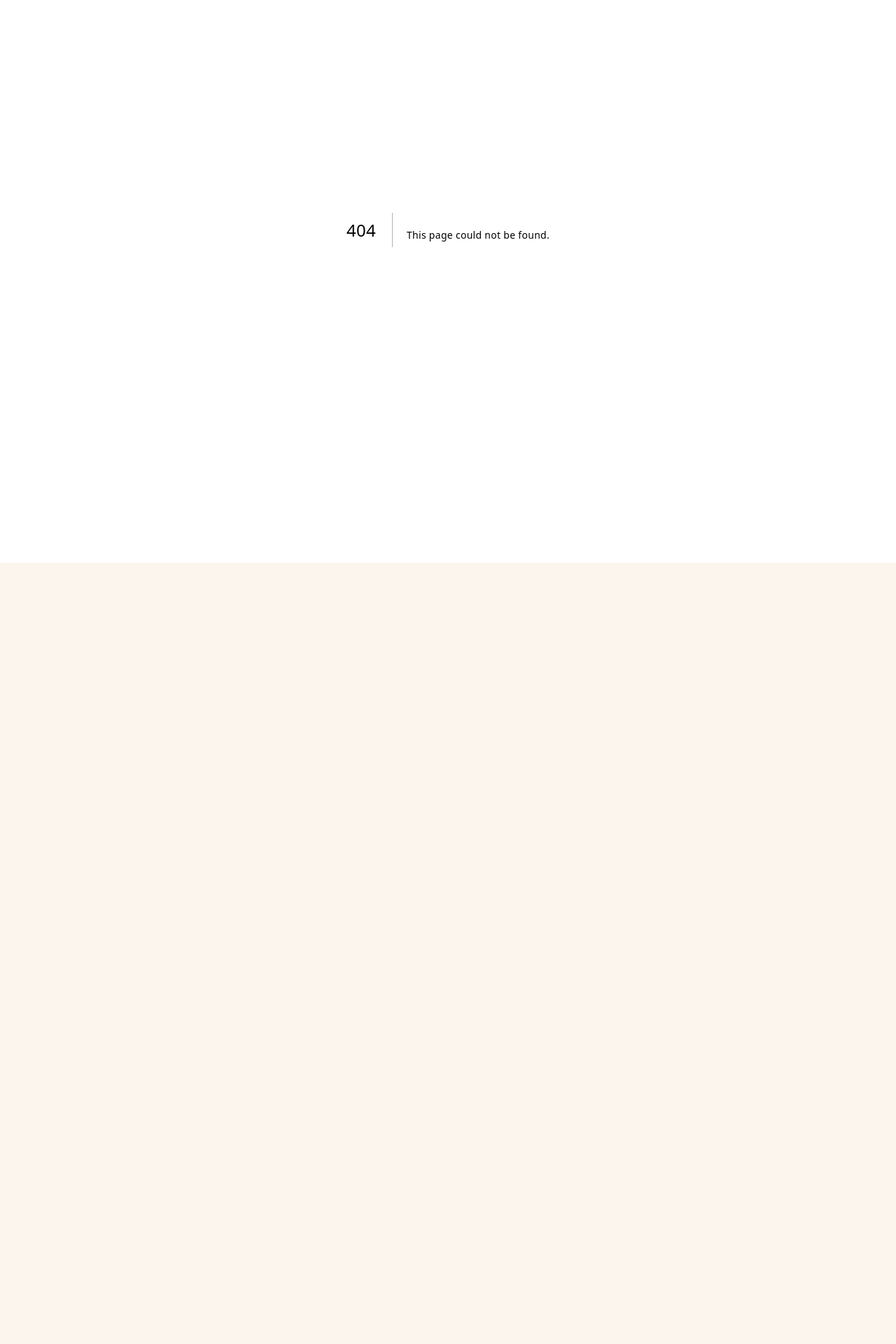
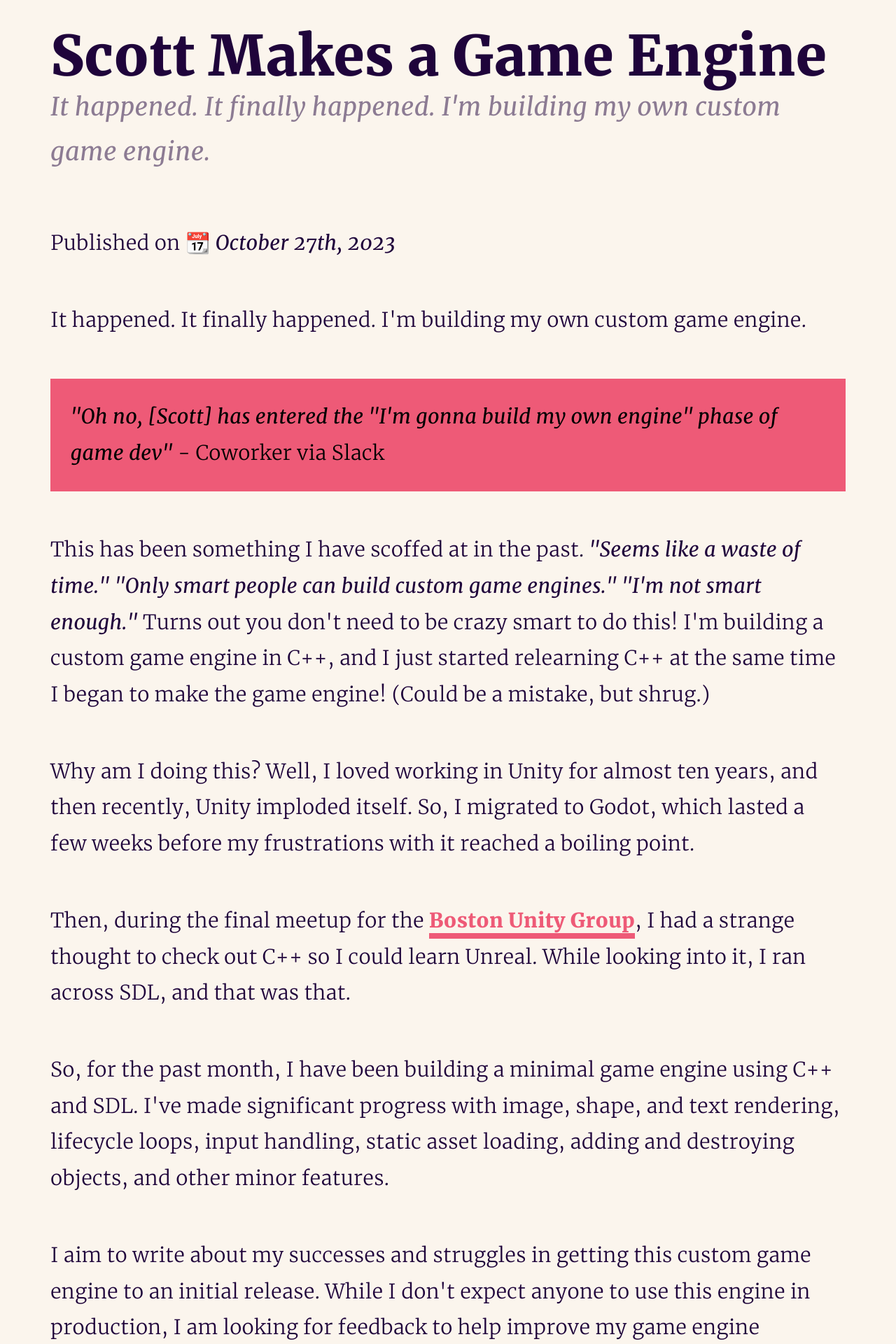
Before and after one commit to neogeek/neogeek.github.io, a Next.js app: page /scott-makes-a-game-engine in a window 1280 px wide. Before the commit this address had no page. Shown: the part 140-2060 px from the top of the page at 70% size. Before the commit the page ends 944 px from the top, so only its background shows below. Built offline with nearby package versions, Linux system fonts and the light colour scheme.

Commit message:
Added new post.

```diff
--- a/pages/index.mdx
+++ b/pages/index.mdx
@@ -16,6 +16,7 @@ import GlobalNotice from '../components/GlobalNotice';
 
 ## Articles
 
+1. [Scott Makes a Game Engine](scott-makes-a-game-engine) - <time>October 27th, 2023</time>
 1. [Creating Custom Packages for Unity 2018.3](creating-custom-packages-for-unity-2018.3) - <time>February 1st, 2019</time>
 1. [Building an AR App Without Code](/building-an-ar-app-without-code) - <time>December 30th, 2018</time>
 
--- /dev/null
+++ b/pages/scott-makes-a-game-engine.mdx
@@ -0,0 +1,26 @@
+import BackLink from '../components/BackLink.tsx';
+import CodeBlock from '../components/CodeBlock.tsx';
+import Header from '../components/Header.tsx';
+
+<BackLink />
+
+<Header
+  title='Scott Makes a Game Engine'
+  subtitle="It happened. It finally happened. I'm building my own custom game engine."
+/>
+
+Published on <time>October 27th, 2023</time>
+
+It happened. It finally happened. I'm building my own custom game engine.
+
+> _"Oh no, [Scott] has entered the "I'm gonna build my own engine" phase of game dev"_ - Coworker via Slack
+
+This has been something I have scoffed at in the past. _"Seems like a waste of time."_ _"Only smart people can build custom game engines."_ _"I'm not smart enough."_ Turns out you don't need to be crazy smart to do this! I'm building a custom game engine in C++, and I just started relearning C++ at the same time I began to make the game engine! (Could be a mistake, but shrug.)
+
+Why am I doing this? Well, I loved working in Unity for almost ten years, and then recently, Unity imploded itself. So, I migrated to Godot, which lasted a few weeks before my frustrations with it reached a boiling point.
+
+Then, during the final meetup for the [Boston Unity Group](https://bostonunitygroup.s3.us-east-1.amazonaws.com/index.html), I had a strange thought to check out C++ so I could learn Unreal. While looking into it, I ran across SDL, and that was that.
+
+So, for the past month, I have been building a minimal game engine using C++ and SDL. I've made significant progress with image, shape, and text rendering, lifecycle loops, input handling, static asset loading, adding and destroying objects, and other minor features.
+
+I aim to write about my successes and struggles in getting this custom game engine to an initial release. While I don't expect anyone to use this engine in production, I am looking for feedback to help improve my game engine development and C++ knowledge.
```
